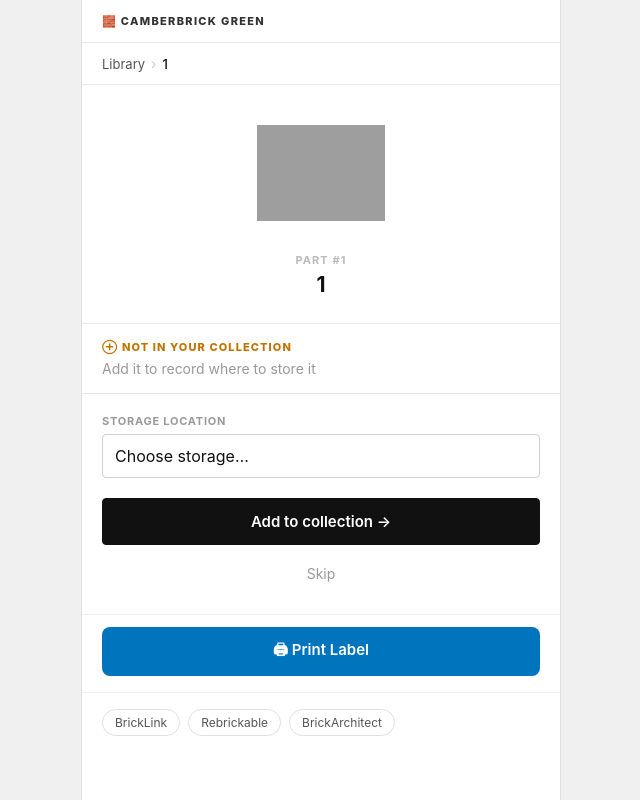
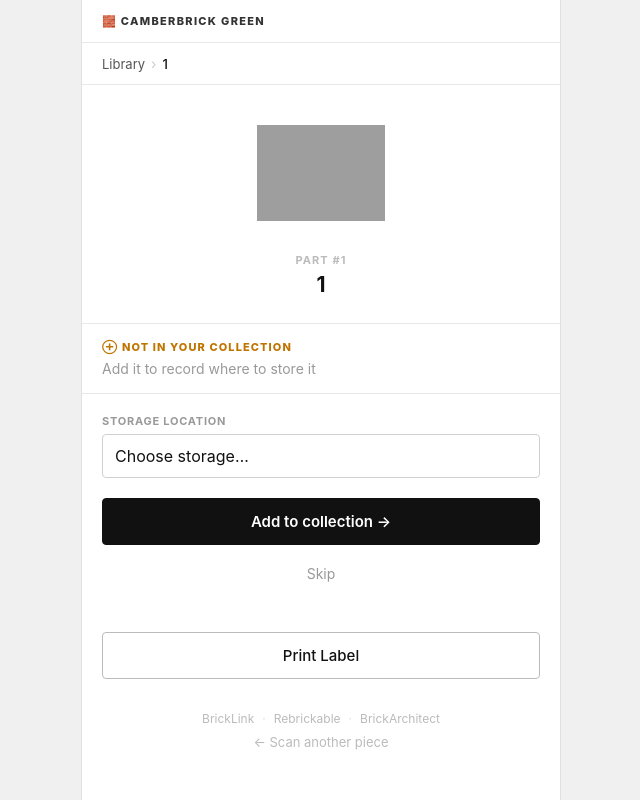
Before and after one commit to palmerhyde/camberbrick-green, a FastAPI app: page /part/1 in a window 1280 px wide. Shown: the whole page, without its empty margins (319-959 px from the left). Run offline with FastAPI, Linux system fonts and the light colour scheme; data comes from the database, SQL or seed files in the repository; data that the repository does not hold is empty; grey boxes are pictures that could not be loaded.

Commit message:
Redesign part detail page: inline location, unified action layout
- Replace Edit location nav with inline dropdown that saves on change
  via HTMX (POST /part/{id}/set-location) — no separate edit page needed
- Unify action buttons into a consistent two-column grid (Edit + Print),
  then solo Print Label after Edit was removed
- Drop pill borders on external links; render as subtle dot-separated text
- Move "Scan another piece" below reference links as a quiet nav anchor
- Remove redundant borders between status, actions, and link sections
- Fix library subcategory cards linking to /edit instead of /part/{id}
- Skip external API calls on part detail when name + category are cached,
  reducing page load from ~7 s to instant for known parts

Co-Authored-By: Claude Sonnet 4.6 <noreply@anthropic.com>

```diff
--- a/routers/lookup.py
+++ b/routers/lookup.py
@@ -215,6 +215,46 @@ def _upsert_location(conn, location: str) -> int:
     return loc_id
 
 
+@router.post("/part/{part_id}/set-location", response_class=HTMLResponse)
+async def set_part_location(
+    request: Request,
+    part_id: str,
+    location: str = Form(...),
+):
+    conn = get_db()
+    try:
+        part = _get_part_with_location(conn, part_id)
+        if not part:
+            return HTMLResponse(status_code=404)
+
+        loc_id = _upsert_location(conn, location)
+        conn.execute(
+            "DELETE FROM part_locations WHERE part_id = ? AND role = 'primary'",
+            (part_id,),
+        )
+        conn.execute(
+            "INSERT INTO part_locations (part_id, location_id, role, qty) VALUES (?, ?, 'primary', 1)",
+            (part_id, loc_id),
+        )
+        conn.execute(
+            "UPDATE parts SET updated_at = datetime('now') WHERE part_id = ?",
+            (part_id,),
+        )
+        conn.commit()
+
+        part = _get_part_with_location(conn, part_id)
+        storage_types = _get_storage_types(conn)
+    finally:
+        conn.close()
+
+    return templates.TemplateResponse("partials/_location_status.html", {
+        "request":       request,
+        "part_id":       part_id,
+        "part":          part,
+        "storage_types": storage_types,
+    })
+
+
 @router.get("/part/{part_id}/edit", response_class=HTMLResponse)
 async def edit_part_page(request: Request, part_id: str):
     conn = get_db()
--- a/routers/parts.py
+++ b/routers/parts.py
@@ -86,16 +86,23 @@ async def part_detail(request: Request, part_id: str):
     finally:
         conn.close()
 
-    rb, (ba_name, ba_cat) = await asyncio.gather(
-        _fetch_rebrickable(part_id),
-        get_brickarchitect_info(part_id),
-    )
+    cached_name = (part or {}).get("name")
+    cached_img  = (part or {}).get("img_url")
+    cached_cat  = (part or {}).get("ba_category")
+
+    # Skip external calls if everything we need is already cached in the DB
+    if cached_name and cached_cat:
+        rb, ba_name, ba_cat = {}, "", ""
+    else:
+        rb, (ba_name, ba_cat) = await asyncio.gather(
+            _fetch_rebrickable(part_id),
+            get_brickarchitect_info(part_id),
+        )
 
     # Prefer BA name (user-friendly) → stored name → Rebrickable name
-    name    = (part or {}).get("name") or ba_name or rb.get("name") or part_id
-    img_url = (part or {}).get("img_url") or rb.get("img_url") or ""
-    # Use stored full BA category; fall back to live-fetched for first view
-    category = (part or {}).get("ba_category") or ba_cat
+    name     = cached_name or ba_name or rb.get("name") or part_id
+    img_url  = cached_img  or rb.get("img_url") or ""
+    category = cached_cat  or ba_cat
 
     # Cache img_url, BA name, full BA category string, and category assignment into DB
     if img_url or ba_name or ba_cat:
--- a/static/style.css
+++ b/static/style.css
@@ -330,6 +330,23 @@ button, input, select, textarea { font-family: inherit; }
   font-size: 13px;
   color: #aaa;
   margin-top: 4px;
+}
+.location-select {
+  width: 100%;
+  margin-top: 6px;
+  padding: 8px 10px;
+  border: 1px solid #e0e0e0;
+  border-radius: 6px;
+  background: #fafafa;
+  color: #555;
+  font-size: 13px;
+  font-family: inherit;
+  cursor: pointer;
+  appearance: auto;
+}
+.location-select:focus {
+  outline: none;
+  border-color: #bbb;
 }
 .status-note {
   font-size: 14px;
@@ -839,39 +856,84 @@ button, input, select, textarea { font-family: inherit; }
   margin-bottom: 1.25rem;
 }
 
-/* ── Part detail — external links ── */
-/* ── Print label ─────────────────────────────────────────────────────────── */
-.print-label-section {
-  padding: 0.75rem 1.25rem 1rem;
-  border-top: 1px solid #f0f0f0;
+/* ── Part detail — actions + external links ── */
+.part-actions {
+  padding: 1.1rem 1.25rem 0.25rem;
 }
-.btn-print {
+.part-actions--solo {
+  padding-bottom: 1rem;
+}
+.part-actions-grid {
+  display: grid;
+  grid-template-columns: 1fr 1fr;
+  gap: 8px;
+}
+.btn-action {
+  padding: 11px 10px;
+  border: 1px solid #d0d0d0;
+  border-radius: 4px;
+  background: #fff;
+  color: #111;
+  font-size: 14px;
+  font-weight: 500;
+  cursor: pointer;
+  text-align: center;
+  text-decoration: none;
   display: flex;
   align-items: center;
-  gap: 6px;
+  justify-content: center;
+  gap: 5px;
+}
+.btn-action:hover { background: #f7f7f7; text-decoration: none; }
+.btn-action:active { opacity: 0.8; }
+.btn-action--full {
   width: 100%;
-  padding: 12px 16px;
-  background: #0075be;
-  color: #fff;
-  border: none;
-  border-radius: 8px;
+  padding: 13px 10px;
+  border-color: #bbb;
   font-size: 15px;
-  font-weight: 600;
-  cursor: pointer;
-  justify-content: center;
 }
-.btn-print:active { opacity: 0.85; }
+
 .toast {
   margin-bottom: 8px;
   padding: 10px 14px;
-  border-radius: 8px;
-  font-size: 14px;
+  border-radius: 6px;
+  font-size: 13px;
   font-weight: 500;
   text-align: center;
 }
 .toast--success { background: #e6f4ea; color: #1e7e34; }
 .toast--error   { background: #fdecea; color: #c0392b; }
 
+.part-ext-links {
+  display: flex;
+  align-items: center;
+  justify-content: center;
+  gap: 8px;
+  padding: 1rem 1.25rem 0.5rem;
+}
+.part-ext-link {
+  font-size: 12px;
+  color: #bbb;
+  text-decoration: none;
+}
+.part-ext-link:hover { color: #555; text-decoration: underline; }
+.part-ext-sep {
+  font-size: 12px;
+  color: #ddd;
+}
+.part-nav {
+  display: flex;
+  justify-content: center;
+  padding: 0 1.25rem 1.25rem;
+}
+.part-nav-link {
+  font-size: 13px;
+  color: #bbb;
+  text-decoration: none;
+}
+.part-nav-link:hover { color: #555; }
+
+/* ── Edit/preview pages — external link pills (unchanged) ── */
 .ext-links-section {
   display: flex;
   gap: 8px;
--- a/templates/library_subcategory.html
+++ b/templates/library_subcategory.html
@@ -29,7 +29,7 @@
   {% if parts %}
   <div class="part-grid">
     {% for p in parts %}
-    <a href="/part/{{ p.part_id }}/edit" class="part-grid-card">
+    <a href="/part/{{ p.part_id }}" class="part-grid-card">
       <div class="part-grid-img-wrap">
         {% if p.img_url %}
         <img class="part-grid-img" src="{{ p.img_url }}" alt="{{ p.name }}" loading="lazy">
--- a/templates/part_detail.html
+++ b/templates/part_detail.html
@@ -30,25 +30,38 @@
   </div>
 
   {% if in_collection %}
-  <div class="status-section">
+  <div class="status-section" id="status-section">
     <div class="status-badge">✓ In your collection</div>
-    {% if part.location %}
-    <div class="location-code">{{ part.storage_code or part.location }}</div>
-    {% if part.storage_name %}
-    <div class="location-name">{{ part.storage_name }}</div>
-    {% endif %}
+    <div class="location-code" id="location-code">{{ part.storage_code or part.location or '—' }}</div>
+    <select class="location-select"
+            name="location"
+            hx-post="/part/{{ part_id }}/set-location"
+            hx-trigger="change"
+            hx-target="#status-section"
+            hx-swap="outerHTML">
+      {% for st in storage_types %}
+      <option value="{{ st.name }}"
+        {% if part.storage_name == st.name or part.location == st.name %}selected{% endif %}>
+        {% if st.code %}{{ st.code }} — {% endif %}{{ st.name }}
+      </option>
+      {% endfor %}
+    </select>
     {% if part.overflow %}
     {% for o in part.overflow %}
     <div class="location-overflow">Also: {{ o.location }}</div>
     {% endfor %}
     {% endif %}
-    {% else %}
-    <div class="status-note">No location recorded yet</div>
-    {% endif %}
   </div>
-  <div class="actions-section">
-    <a href="/part/{{ part_id }}/edit" class="btn-secondary">Edit location</a>
-    <a href="/" class="btn-ghost">Scan another piece</a>
+  <div class="part-actions">
+    <div id="print-toast"></div>
+    <button class="btn-action btn-action--full"
+            hx-post="/part/{{ part_id }}/print-label"
+            hx-target="#print-toast"
+            hx-swap="innerHTML"
+            hx-indicator="#print-spinner">
+      <span id="print-spinner" class="htmx-indicator">⏳</span>
+      Print Label
+    </button>
   </div>
 
   {% else %}
@@ -80,27 +93,32 @@
     </form>
     <a href="/" class="btn-ghost">Skip</a>
   </div>
-  {% endif %}
-
-  <div class="print-label-section">
+  <div class="part-actions part-actions--solo">
     <div id="print-toast"></div>
-    <button class="btn-print"
+    <button class="btn-action btn-action--full"
             hx-post="/part/{{ part_id }}/print-label"
             hx-target="#print-toast"
             hx-swap="innerHTML"
             hx-indicator="#print-spinner">
       <span id="print-spinner" class="htmx-indicator">⏳</span>
-      🖨 Print Label
+      Print Label
     </button>
   </div>
+  {% endif %}
 
-  <div class="ext-links-section">
+  <div class="part-ext-links">
     <a href="https://www.bricklink.com/v2/catalog/catalogitem.page?P={{ part_id }}"
-       class="ext-link-pill" target="_blank" rel="noopener">BrickLink</a>
+       class="part-ext-link" target="_blank" rel="noopener">BrickLink</a>
+    <span class="part-ext-sep">·</span>
     <a href="https://rebrickable.com/parts/{{ part_id }}/"
-       class="ext-link-pill" target="_blank" rel="noopener">Rebrickable</a>
+       class="part-ext-link" target="_blank" rel="noopener">Rebrickable</a>
+    <span class="part-ext-sep">·</span>
     <a href="https://brickarchitect.com/parts/{{ part_id }}"
-       class="ext-link-pill" target="_blank" rel="noopener">BrickArchitect</a>
+       class="part-ext-link" target="_blank" rel="noopener">BrickArchitect</a>
+  </div>
+
+  <div class="part-nav">
+    <a href="/" class="part-nav-link">← Scan another piece</a>
   </div>
 </div>
 {% endblock %}
```
Also changed, not shown: templates/partials/_location_status.html (added, +22 -0 lines).
